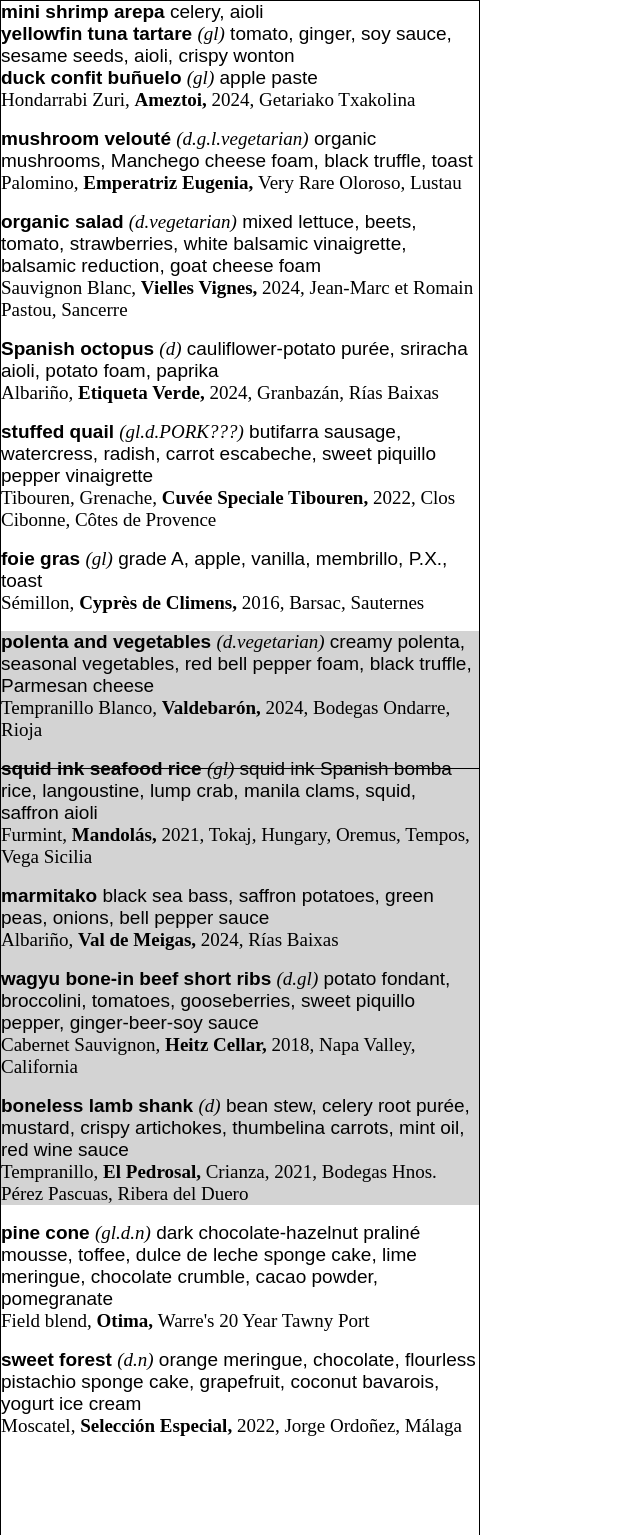
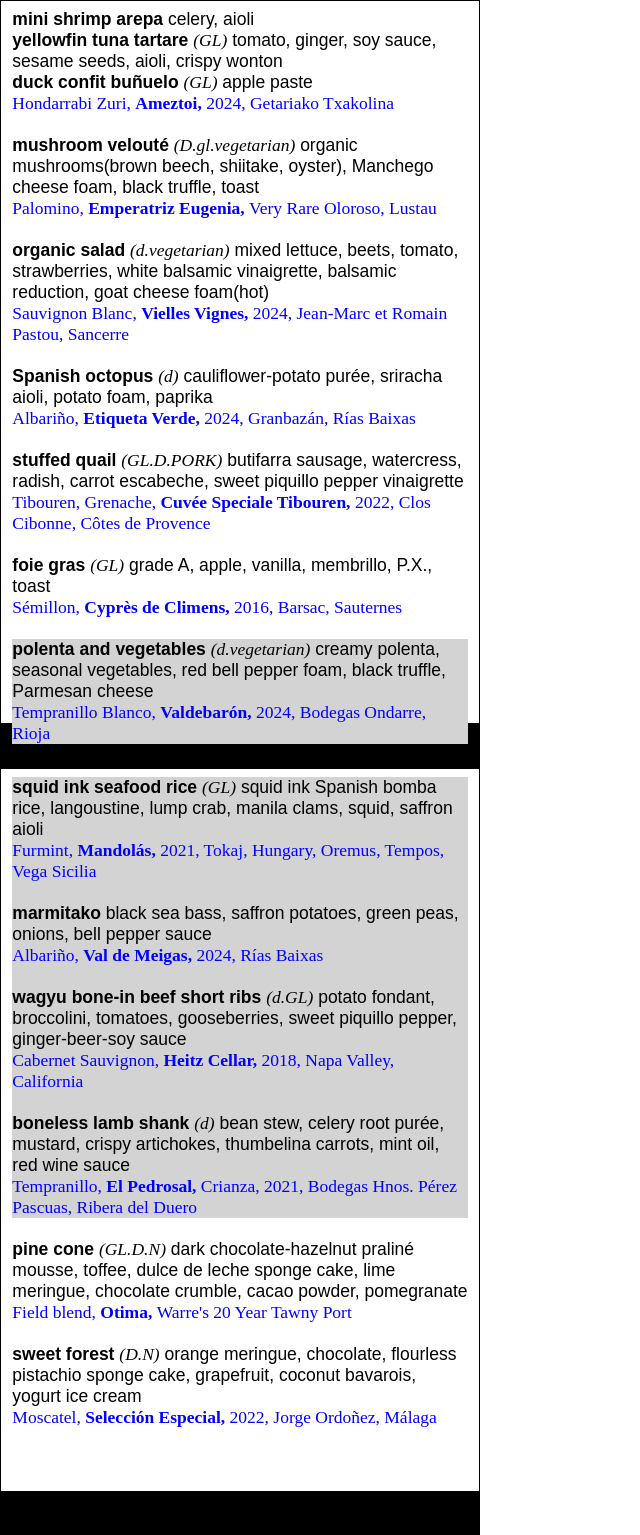
Before and after one commit to DanielAlvarez2/nye2026, a plain HTML site: page index.html in a window 1280 px wide. Shown: the whole page, without its empty margins (0-640 px from the left). Drawn offline with Linux system fonts and the light colour scheme.

Commit message:
final revision

```diff
--- a/index.html
+++ b/index.html
@@ -9,19 +9,26 @@
             margin:0;
             padding:0;
             box-sizing: border-box;
-            font-size:19px;
+            font-size:17.5px;
             font-family: sans-serif;
         }
         .card{
             width:5in;
             height:8in;
             border:1px solid black;
+            padding-top:2mm;
+            padding-left:3mm;
+            padding-right:3mm;
+            border-bottom:12mm solid black;
         }
         .item{
-            margin-bottom:17px;
+            margin-bottom:21px;
         }
-        #mains{
+        .mains{
             background:lightgrey;
+        }
+        .wine{
+            color:blue;
         }
         .allergies, .wine, .wine-name{
             font-family:serif;
@@ -46,7 +53,7 @@
 
             <div>
                 <span class="name">yellowfin tuna tartare</span>
-                <span class="allergies">(gl)</span>
+                <span class="allergies">(GL)</span>
                 <span class="description">
                     tomato, ginger, soy sauce, sesame seeds, aioli, crispy wonton
                 </span>
@@ -54,7 +61,7 @@
 
             <div>
                 <span class="name">duck confit buñuelo</span>
-                <span class="allergies">(gl)</span>
+                <span class="allergies">(GL)</span>
                 <span class="description">apple paste</span>
             </div>
 
@@ -67,9 +74,9 @@
 
         <div class="item">
             <span class="name">mushroom velouté</span>
-            <span class="allergies">(d.g.l.vegetarian)</span>
+            <span class="allergies">(D.gl.vegetarian)</span>
             <span class="description">
-                organic mushrooms, Manchego cheese foam, black truffle, toast
+                organic mushrooms(brown beech, shiitake, oyster), Manchego cheese foam, black truffle, toast
             </span>
             <div class="wine">
                 Palomino,
@@ -82,7 +89,8 @@
             <span class="name">organic salad</span>
             <span class="allergies">(d.vegetarian)</span>
             <span class="description">
-                mixed lettuce, beets, tomato, strawberries, white balsamic vinaigrette, balsamic reduction, goat cheese foam
+                mixed lettuce, beets, tomato, strawberries, white balsamic vinaigrette,
+                balsamic reduction, goat cheese foam(hot)
             </span>
             <div class="wine">
                 Sauvignon Blanc,
@@ -106,7 +114,7 @@
 
         <div class="item">
             <span class="name">stuffed quail</span>
-            <span class="allergies">(gl.d.PORK???)</span>
+            <span class="allergies">(GL.D.PORK)</span>
             <span class="description">
                 butifarra sausage, watercress, radish, carrot escabeche, sweet piquillo pepper vinaigrette
             </span>
@@ -119,7 +127,7 @@
 
         <div class="item">
             <span class="name">foie gras</span>
-            <span class="allergies">(gl)</span>
+            <span class="allergies">(GL)</span>
             <span class="description">
                 grade A, apple, vanilla, membrillo, P.X., toast
             </span>
@@ -129,7 +137,8 @@
                 2016, Barsac, Sauternes
             </div>
         </div>
-    <div id="mains">
+
+    <div class="mains">
 
         <div class="item">
             <span class="name">polenta and vegetables</span>
@@ -144,9 +153,18 @@
             </div>
         </div>
 
+    </div>
+    </div>
+
+
+
+
+
+    <div class="card">
+    <div class="mains">
         <div class="item">
             <span class="name">squid ink seafood rice</span>
-            <span class="allergies">(gl)</span>
+            <span class="allergies">(GL)</span>
             <span class="description">
                 squid ink Spanish bomba rice, langoustine, lump crab, manila clams, squid, saffron aioli
             </span>
@@ -172,7 +190,7 @@
 
         <div class="item">
             <span class="name">wagyu bone-in beef short ribs</span>
-            <span class="allergies">(d.gl)</span>
+            <span class="allergies">(d.GL)</span>
             <span class="description">
                 potato fondant, broccolini, tomatoes, gooseberries, sweet piquillo pepper, ginger-beer-soy sauce
             </span>
@@ -200,7 +218,7 @@
 
         <div class="item">
             <span class="name">pine cone</span>
-            <span class="allergies">(gl.d.n)</span>
+            <span class="allergies">(GL.D.N)</span>
             <span class="description">
                 dark chocolate-hazelnut praliné mousse, toffee, dulce de leche sponge cake, lime meringue, chocolate crumble, cacao powder, pomegranate
             </span>
@@ -213,7 +231,7 @@
 
         <div class="item">
             <span class="name">sweet forest</span>
-            <span class="allergies">(d.n)</span>
+            <span class="allergies">(D.N)</span>
             <span class="description">
                 orange meringue, chocolate, flourless pistachio sponge cake, grapefruit, coconut bavarois, yogurt ice cream
             </span>
@@ -226,8 +244,7 @@
 
 
     </div>
-    <div class="card">
 
-    </div>
+
 </body>
 </html>
```
